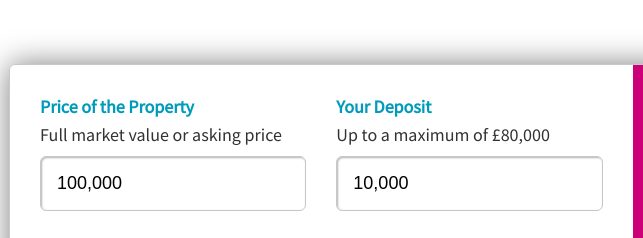
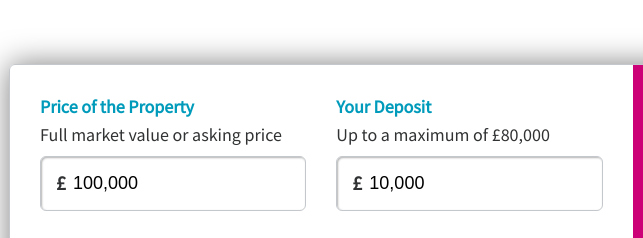
Before and after one commit to jag1989/react-living-calculator, a React app: page / in a window 1280 px wide. Shown: the top 238 px of the page, 151-794 px from the left. Built offline with nearby package versions, Linux system fonts and the light colour scheme.

Commit message:
Add currency symbol and wrapper for currency input fields

```diff
--- a/src/index.js
+++ b/src/index.js
@@ -79,7 +79,9 @@ class CalcValueInput extends React.Component {
                 <label>
                     {this.props.label}
 					<p>{this.props.description}</p>
-                    <input type="text" value={value} onChange={this.handleChange.bind(this)} pattern="\d*" />
+                    <div className="input-currency">
+                        <input className="input-currency" type="text" value={value} onChange={this.handleChange.bind(this)} pattern="\d*" />
+                    </div>
                 </label>
             </div>
         );
--- a/src/scss/index.scss
+++ b/src/scss/index.scss
@@ -141,6 +141,24 @@ html {
 	font-size: 1.125rem;
 }
 
+.form-control .input-currency {
+	position: relative;
+
+	input {
+		padding-left: 2rem;
+	}
+
+	&:before {
+		content: "£";
+		position: absolute;
+		left: 1rem;
+		top: 0.875rem;
+		color: $--color-text;
+		z-index: 2;
+		font-size: 1.25rem;
+	}
+}
+
 .form-control label {
 	font-weight: 700;
 	font-size: 1.125rem;
```
Also changed, not shown: src/built/index.css.
